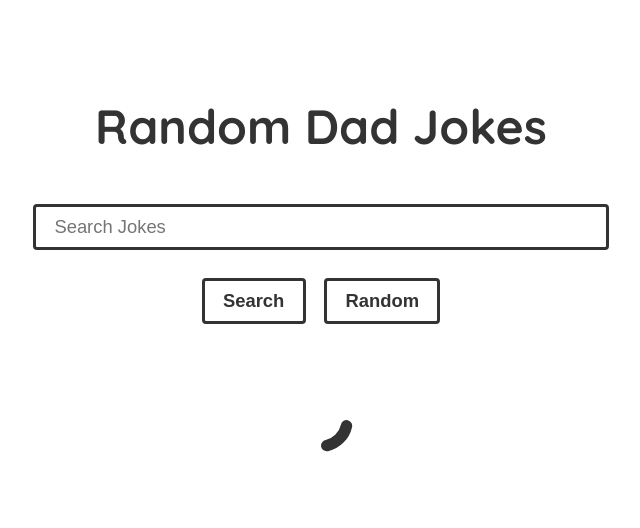
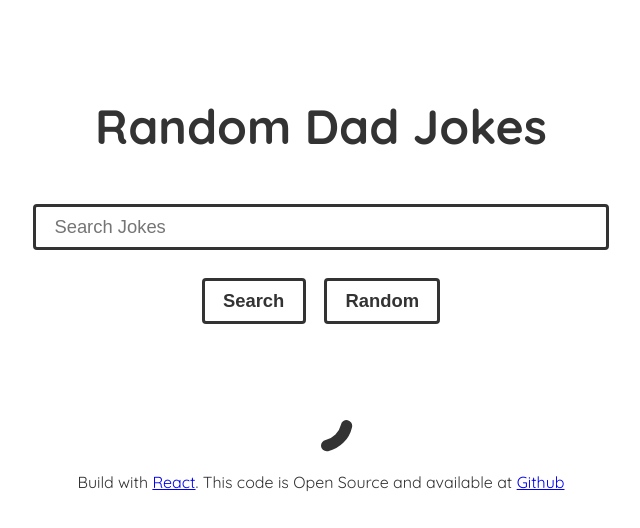
Before and after one commit to AGutierrezR/dad-jokes, a React (Create React App) app: page / in a window 1280 px wide. Shown: the top 528 px of the page, without its empty margins (319-959 px from the left). Built offline with nearby package versions, Linux system fonts and the light colour scheme; no server answers.

Commit message:
Agregar footer

```diff
--- a/src/App.js
+++ b/src/App.js
@@ -61,11 +61,16 @@ class App extends Component {
       <div className="App">
         <h1>{this.props.title}</h1>
         <Search onRandom={this.randomJokes} onSearch={this.searchJokes} />
-        {this.state.isLoading ? (
-          <SpinningIcon style={{ display: 'block', margin: '0 auto' }} />
-        ) : (
-          <JokesList jokes={this.state.jokes} label={this.state.label} />
-        )}
+        <div className="content">
+          {this.state.isLoading ? (
+            <SpinningIcon style={{ display: 'block', margin: '0 auto' }} />
+          ) : (
+            <JokesList jokes={this.state.jokes} label={this.state.label} />
+          )}
+        </div>
+        <footer style={{ textAlign: 'center', marginTop: '1.25rem'}}>
+          <p>Build with <a href="https://reactjs.org/">React</a>. This code is Open Source and available at <a href="https://github.com/AGutierrezR/dad-jokes">Github</a> </p>
+        </footer>
       </div>
     )
   }
```
